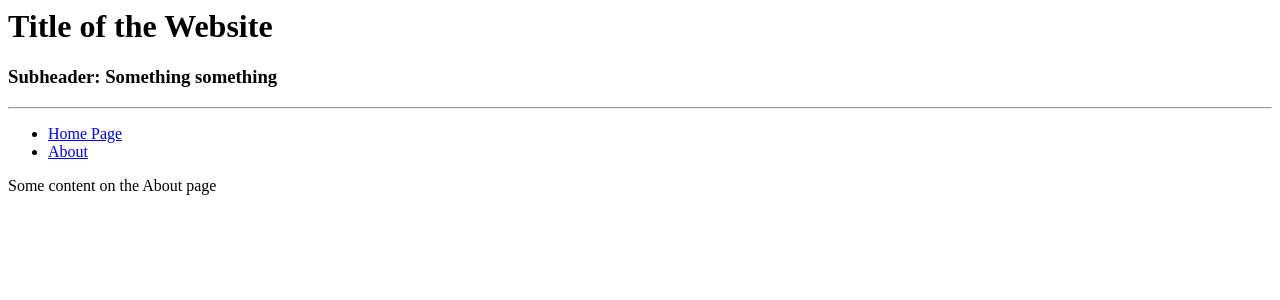
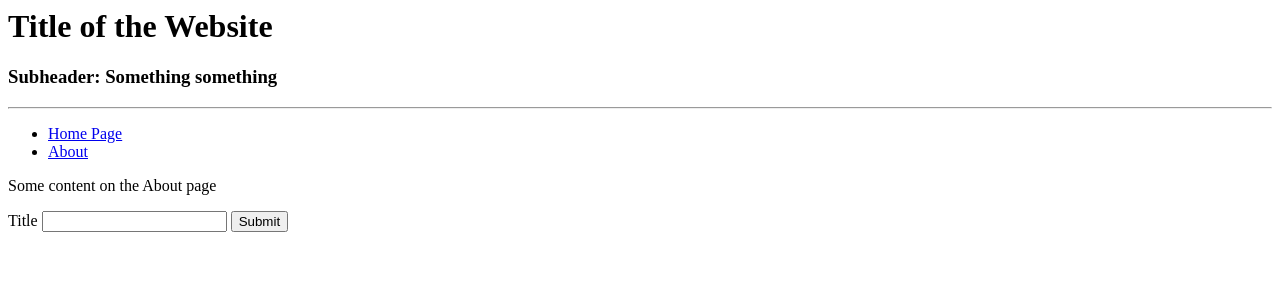
Before and after one commit to adam-writes-code/flask-python-starter-web-app, a Flask app: page /about in a window 1280 px wide. Shown: the top 300 px of the page. Run offline with Flask 3, Linux system fonts and the light colour scheme.

Commit message:
Refactoring a Forms has been added. New requirements.txt file

```diff
--- a/app.py
+++ b/app.py
@@ -1,15 +1,9 @@
-from flask import Flask, render_template
+from flask import Flask
 
 app = Flask(__name__)
+app.config['SECRET_KEY'] = 'very-super-secret-key'
 
-@app.route('/')
-@app.route('/index')
-def index():
-    return render_template('index.html', current_title='Home')
-
-@app.route('/about')
-def about():
-    return render_template('about.html', current_title='About')
+from routes import *
 
 if __name__ == '__main__':
     app.run(debug=True)
--- /dev/null
+++ b/forms.py
@@ -0,0 +1,8 @@
+from flask_wtf import FlaskForm
+from wtforms import StringField, SubmitField
+from wtforms.validators import DataRequired
+
+
+class AddTaskForm(FlaskForm):
+    title = StringField('Title', validators=[DataRequired()])
+    submit = SubmitField('Submit')
--- /dev/null
+++ b/requirements.txt
@@ -0,0 +1 @@
+Flask==3.1.0
--- /dev/null
+++ b/routes.py
@@ -0,0 +1,13 @@
+from app import app
+from flask import render_template
+
+import forms
+@app.route('/')
+@app.route('/index')
+def index():
+    return render_template('index.html', current_title='Home')
+
+@app.route('/about')
+def about():
+    form = forms.AddTaskForm()
+    return render_template('about.html', form=form)
--- a/templates/About.html
+++ b/templates/About.html
@@ -2,4 +2,10 @@
 
 {% block main %}
 <p>Some content on the About page</p>
+<form action="/about" method="post">
+    {{ form.csrf_token() }}
+    {{ form.title.label }}
+    {{ form.title }}
+    {{ form.submit }}
+</form>
 {% endblock%}
```
